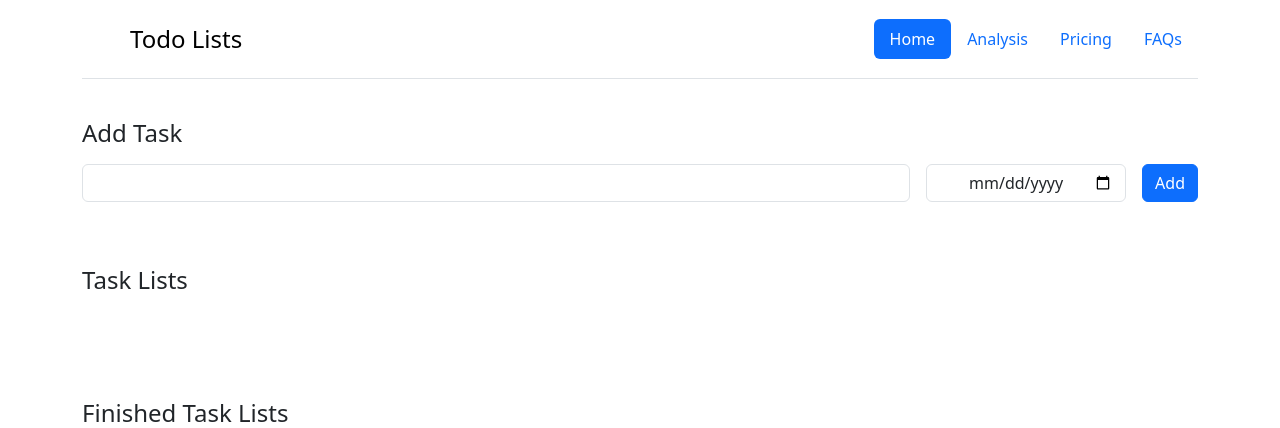
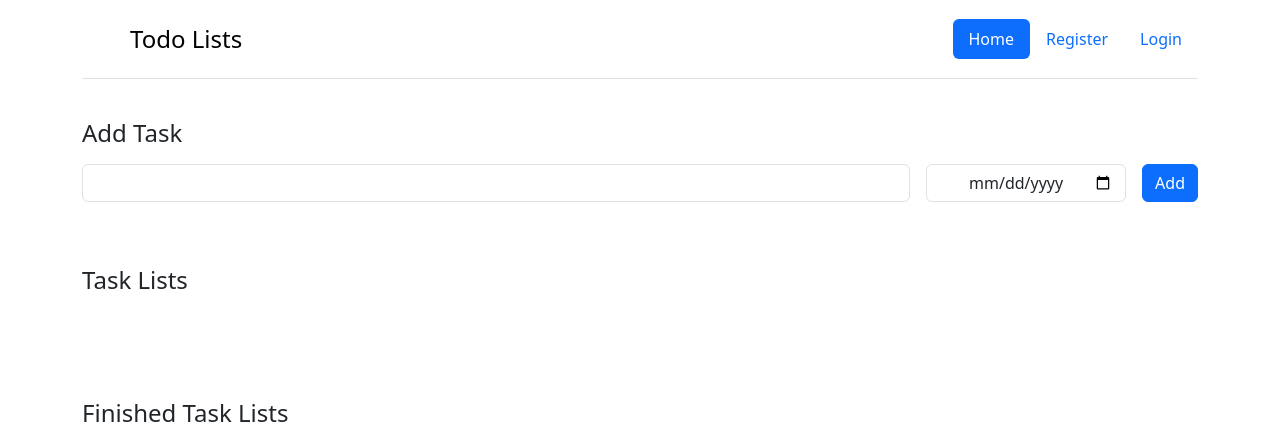
Before and after one commit to shin-sato1/day89-todo-list, a Flask app: page / in a window 1280 px wide. Shown: the top 428 px of the page. Run offline with Flask 3, Linux system fonts and the light colour scheme; some libraries are stand-ins or nearby versions.

Commit message:
Add user authentication flow

```diff
--- a/forms.py
+++ b/forms.py
@@ -1,6 +1,6 @@
 from flask_wtf import FlaskForm
-from wtforms import StringField,DateField,SubmitField,SelectField
-from wtforms.validators import DataRequired,InputRequired
+from wtforms import StringField,DateField,SubmitField,SelectField,PasswordField
+from wtforms.validators import DataRequired,InputRequired,Email
 
 class AddTaskForm(FlaskForm):
     task = StringField('Add Task', validators=[DataRequired()])
@@ -18,3 +18,8 @@ class RegisterForm(FlaskForm):
     email = StringField('Email',validators=[DataRequired()])
     password = StringField('Password',validators=[DataRequired()])
     submit = SubmitField('Sign up')
+
+class LoginForm(FlaskForm):
+    email = StringField('Email',validators=[DataRequired(),Email()])
+    password = PasswordField('Password',validators=[DataRequired()])
+    submit = SubmitField('submit')
--- a/main.py
+++ b/main.py
@@ -1,12 +1,15 @@
-from flask import Flask,render_template,redirect,url_for,request
+from flask import Flask,render_template,redirect,url_for,request,flash
 from flask_bootstrap import Bootstrap5
 from flask_sqlalchemy import SQLAlchemy
+from flask_login import LoginManager,UserMixin,login_user,current_user,logout_user
+from werkzeug.security import generate_password_hash, check_password_hash
 from sqlalchemy.orm import DeclarativeBase
 from sqlalchemy import Integer, String, DateTime, ForeignKey,Boolean,func
 from sqlalchemy.orm import Mapped, mapped_column, relationship
-from forms import AddTaskForm,EditTaskForm,RegisterForm
+from forms import AddTaskForm,EditTaskForm,RegisterForm,LoginForm
 from datetime import datetime,date
 import calendar
+
 
 app = Flask(__name__)
 app.config['SECRET_KEY'] = os.getenv('SECRET_KEY')
@@ -19,13 +22,15 @@ db = SQLAlchemy(model_class=Base)
 app.config['SQLALCHEMY_DATABASE_URI'] = "sqlite:///todo.db"
 db.init_app(app)
 
-# class User(db.Model):
-#     id:Mapped[int] = mapped_column(Integer,primary_key=True)
-#     name: Mapped[str] = mapped_column(String,nullable=False)
-#     email: Mapped[str] = mapped_column(String,unique=True,nullable=False)
-#     password: Mapped[str] = mapped_column(String,nullable=False)
-#     #relationship
-#     tasks: Mapped[list['Task']] = relationship(back_populates='user_task')
+
+class User(db.Model,UserMixin):
+    id:Mapped[int] = mapped_column(Integer,primary_key=True)
+    name: Mapped[str] = mapped_column(String,nullable=False)
+    email: Mapped[str] = mapped_column(String,unique=True,nullable=False)
+    password: Mapped[str] = mapped_column(String,nullable=False)
+
+    #relationship
+    tasks: Mapped[list['Task']] = relationship(back_populates='user_task')
 
 class Task(db.Model):
     id:Mapped[int] = mapped_column(Integer,primary_key=True)
@@ -35,12 +40,24 @@ class Task(db.Model):
     complete_date: Mapped[datetime] = mapped_column(DateTime,nullable=True)
 
     #relationship
-    # user_task_id: Mapped[int] = mapped_column(ForeignKey(User.id))
-    # user_task: Mapped['User'] = relationship(back_populates='tasks')
+    user_task_id: Mapped[int] = mapped_column(ForeignKey(User.id))
+    user_task: Mapped['User'] = relationship(back_populates='tasks')
 
+#create table
 with app.app_context():
     db.create_all()
 
+
+#create login_manager
+login_manager = LoginManager()
+login_manager.init_app(app)
+
+@login_manager.user_loader
+def load_user(user_id):
+    return db.session.get(User,int(user_id))
+
+
+#create datetime module for inject_date
 now = datetime.now()
 
 @app.context_processor
@@ -57,7 +74,12 @@ def inject_date():
 def home():
     tasks = []
     form = AddTaskForm()
-    task_info = db.session.execute(db.select(Task).order_by(Task.add_date.desc())).scalars().all()
+    # task_info = db.session.execute(db.select(Task).order_by(Task.add_date.desc())).scalars().all()
+
+    if current_user.is_authenticated:
+        task_info = current_user.tasks
+    else:
+        task_info = []
 
     for item in task_info:
         tasks.append(item)
@@ -72,6 +94,7 @@ def add_task():
         new_task = Task(
             task = form.task.data,
             add_date = form.task_date.data,
+            user_task_id = current_user.id
         )
         db.session.add(new_task)
         db.session.commit()
@@ -202,8 +225,76 @@ def charts():
     return render_template('chart.html',labels=labels,data=data,chart_label=chart_label)
 
 
+@app.route('/register',methods=['POST','GET'])
+def register():
+    form = RegisterForm()
+    if form.validate_on_submit():
+        name = form.name.data
+        email = form.email.data
+        password = form.password.data
+
+        already_user = db.session.execute(db.select(User).where(User.email == email)).scalar()
+        if already_user:
+                flash("You've already sign up with that email,log in instead","error")
+                return redirect(url_for('login'))
+
+        hashed_password = generate_password_hash(
+            password=password,
+            method='pbkdf2:sha256',
+            salt_length=8,
+        )
+
+        new_user = User(
+            name = name,
+            email = email,
+            password = hashed_password,
+        )
+
+        db.session.add(new_user)
+        db.session.commit()
+
+        #login for new user
+        login_user(new_user)
+        return redirect(url_for('home'))
+    return render_template('register.html',form=form)
+
+#ログインした後
+@app.route('/login',methods=['GET','POST'])
+def login():
+    form = LoginForm()
+    if form.validate_on_submit():
+        email = form.email.data
+        password = form.password.data
+
+        check_login_user = db.session.execute(
+            db.select(User).where(User.email == email)
+        ).scalar()
+
+        if not check_login_user:
+            flash(message='That email does not exsit, Please try again',category='error')
+            return redirect(url_for('login'))
+
+        else:
+            check_password = check_password_hash(
+                pwhash = check_login_user.password,
+                password = password
+            )
+            if not check_password:
+                flash(message='Password incorrect, Please try again',category='error')
+                return redirect(url_for('login'))
+
+            else:
+                login_user(check_login_user)
+                return redirect(url_for('home'))
+    return render_template('login.html',form=form)
+
+
+@app.route('/logout')
+def logout():
+    logout_user()
+    return redirect(url_for('home'))
 
 
 if __name__ == '__main__':
-    # app.run(debug=True)
-    app.run(host="0.0.0.0",port=5001,debug=True)
+    app.run(debug=True)
+    # app.run(host="0.0.0.0",port=5001,debug=True)
--- a/templates/header.html
+++ b/templates/header.html
@@ -26,11 +26,14 @@
 
                 <div class="collapse navbar-collapse" id="navMenu">
                     <ul class="nav nav-pills ms-auto">
-                        <li class="nav-item"><a href="{{ url_for('home') }}" class="nav-link active"
-                                aria-current="page">Home</a></li>
+                        <li class="nav-item"><a href="{{ url_for('home') }}" class="nav-link active"aria-current="page">Home</a></li>
+                        {% if not current_user.is_authenticated %}
+                        <li class="nav-item"><a href="{{ url_for('register') }}" class="nav-link">Register</a></li>
+                        <li class="nav-item"><a href="{{ url_for('login')}}" class="nav-link">Login</a></li>
+                        {% else %}
                         <li class="nav-item"><a href="{{ url_for('charts') }}" class="nav-link">Analysis</a></li>
-                        <li class="nav-item"><a href="#" class="nav-link">Pricing</a></li>
-                        <li class="nav-item"><a href="#" class="nav-link">FAQs</a></li>
+                        <li class="nav-item"><a href="{{ url_for('logout')}}" class="nav-link">Logout</a></li>
+                        {% endif %}
                     </ul>
                 </div>
 
```
Also changed, not shown: templates/login.html (added, +21 -0 lines), templates/register.html (added, +20 -0 lines).
